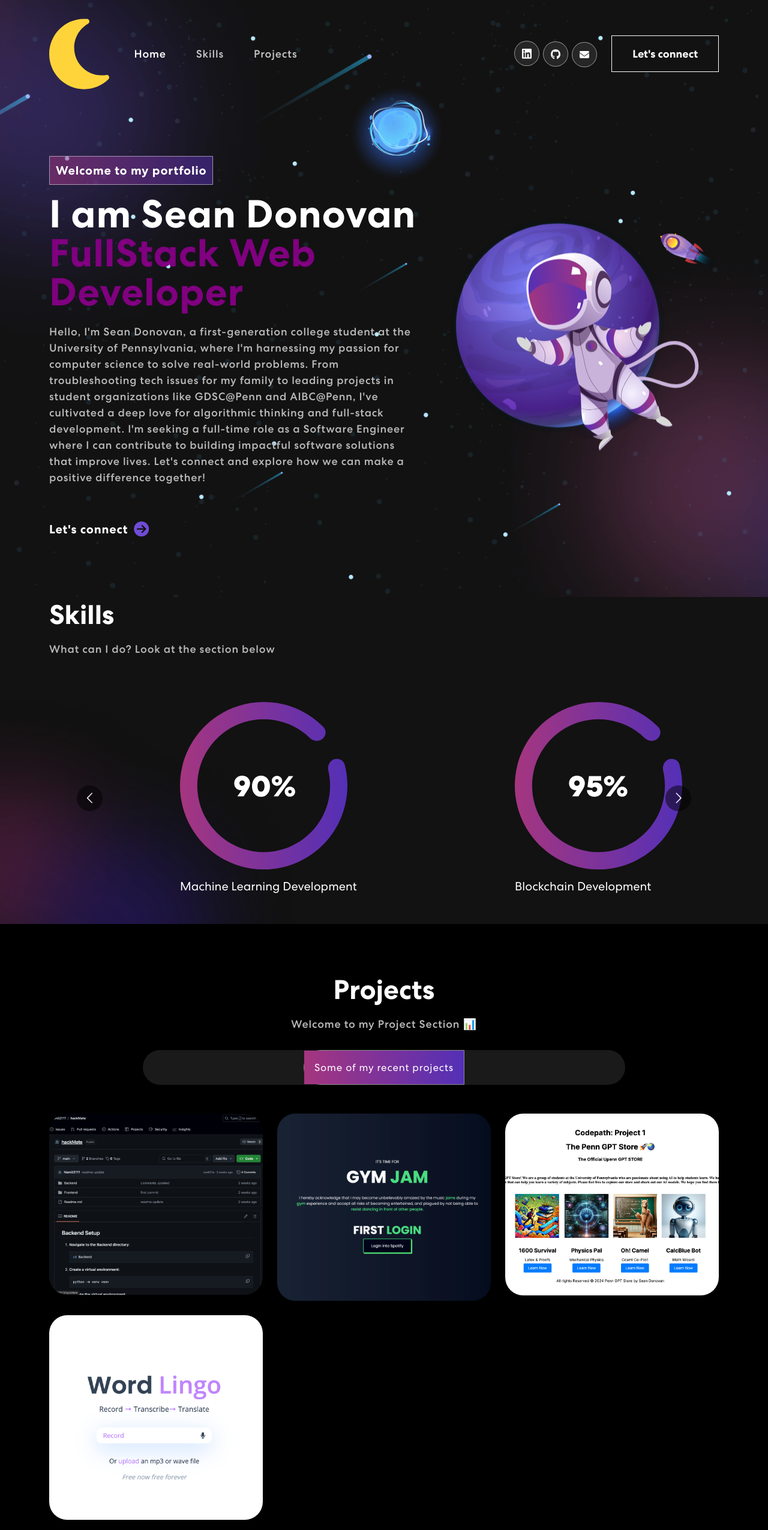
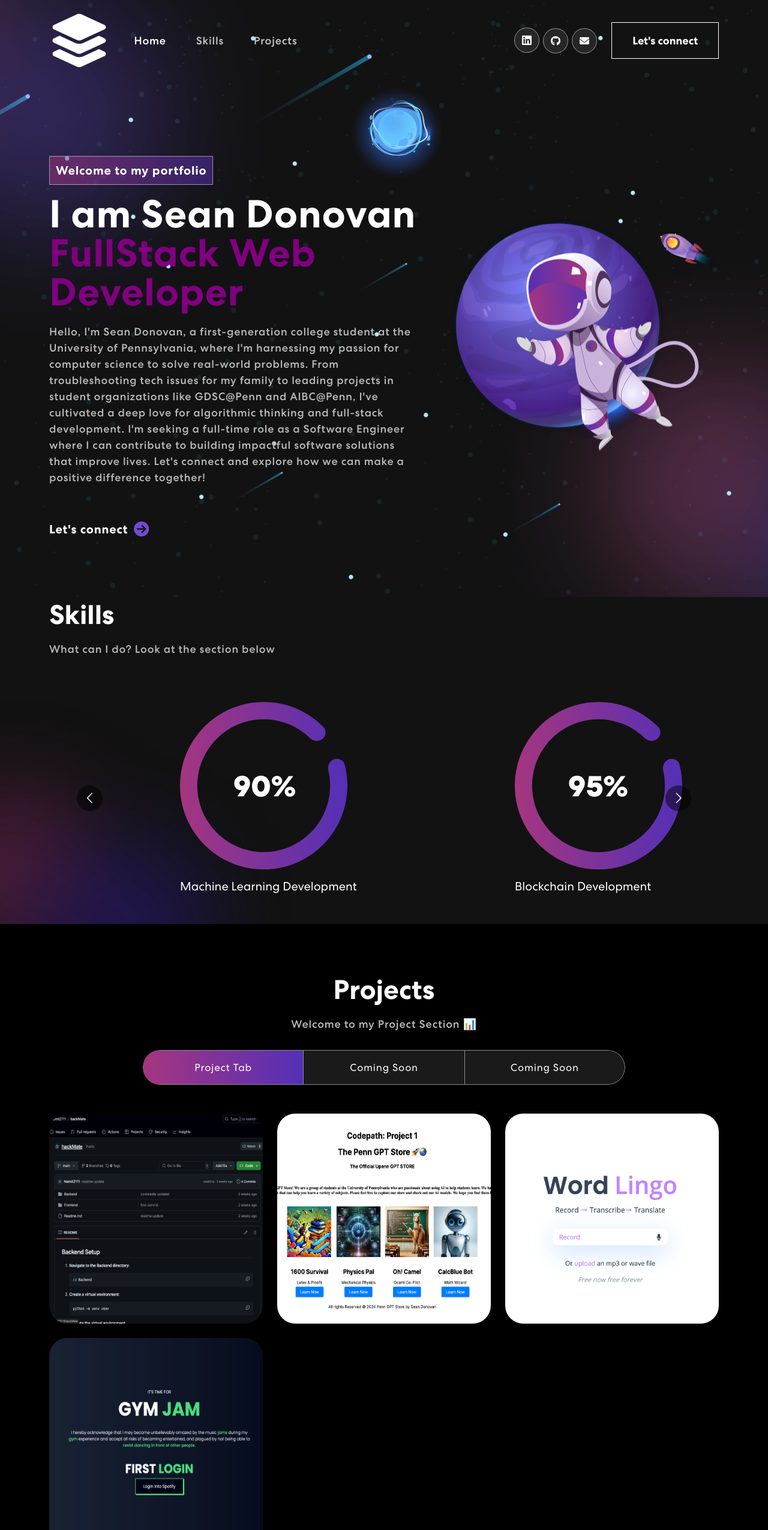
Before and after one commit to INTSEAN/portfolio, a React (Vite) app: page / in a window 1280 px wide. Shown: the top 2550 px of the page at 60% size. Built offline with nearby package versions, Linux system fonts and the light colour scheme.

Commit message:
Updated App.css, added fill attribute to Instagram icon, modified Banner.jsx, Footer.jsx, NavBar.jsx, ProjectCard.jsx, and Projects.jsx components

```diff
--- a/src/App.css
+++ b/src/App.css
@@ -422,6 +422,12 @@ nav.navbar .navbar-toggler[aria-expanded="true"] .navbar-toggler-icon {
   overflow: hidden;
   margin-bottom: 24px;
 }
+.proj-imgbx img {
+  image-rendering: optimizeQuality;
+  height: 350px;
+}
+
+
 .proj-imgbx::before {
   content: "";
   background: linear-gradient(90.21deg, #AA367C -5.91%, #4A2FBD 111.58%);
--- a/src/components/Banner.jsx
+++ b/src/components/Banner.jsx
@@ -46,6 +46,11 @@ function Banner() {
       setDelta(500);
     }
   };
+
+  const scrollToContact = () => {
+    document.getElementById("contact").scrollIntoView({ behavior: "smooth" });
+  };
+
   return (
     <>
       <section className="banner" id="home">
@@ -79,7 +84,7 @@ function Banner() {
                       that improve lives. Let's connect and explore how we can
                       make a positive difference together!
                     </p>
-                    <button onClick={() => console.log("connect")}>
+                    <button onClick={scrollToContact}>
                       Let's connect
                       <i
                         class="fa-solid fa-circle-arrow-right"
--- a/src/components/Footer.jsx
+++ b/src/components/Footer.jsx
@@ -2,7 +2,7 @@ import React from "react";
 import { Container, Row, Col } from "react-bootstrap";
 import navIcon1 from "../assets/img/nav-icon1.svg";
 import navIcon2 from "../assets/img/github-brands-solid.svg";
-import navIcon3 from "../assets/img/envelope-regular.svg";
+import navIcon3 from "../assets/img/instagram-brands-solid.svg";
 import Newsletter from "./Newsletter.jsx";
 
 function Footer() {
@@ -15,13 +15,16 @@ function Footer() {
           </Col>
           <Col>
             <div className="social-icon">
-              <a href="https://www.linkedin.com/in/seandonovan-upenn/">
+              <a
+                target="blank"
+                href="https://www.linkedin.com/in/seandonovan-upenn/"
+              >
                 <img src={navIcon1} alt="Icon" />
               </a>
-              <a href="https://www.github.com/INTSEAN/">
+              <a target="blank" href="https://www.github.com/INTSEAN/">
                 <img src={navIcon2} alt="Icon" />
               </a>
-              <a href="mailto:donovans064@gmail.com">
+              <a target="blank" href="https://www.instagram.com/sensei.sean_">
                 <img src={navIcon3} alt="Icon" />
               </a>
             </div>
--- a/src/components/NavBar.jsx
+++ b/src/components/NavBar.jsx
@@ -2,7 +2,7 @@ import Container from "react-bootstrap/Container";
 import React from "react";
 import Nav from "react-bootstrap/Nav";
 import Navbar from "react-bootstrap/Navbar";
-import logo from "../assets/img/house-solid.svg";
+import logo from "../assets/img/logo-solid.svg";
 import { useState, useEffect } from "react";
 import mail from "../assets/img/envelope-regular.svg";
 import linkedin from "../assets/img/linkedin-brands-solid.svg";
@@ -34,11 +34,15 @@ function NavBar() {
     window.location.href = "mailto:donovans064@gmail.com";
   }
 
+  const scrollToContact = () => {
+    document.getElementById("contact").scrollIntoView({ behavior: "smooth" });
+  };
+
   return (
     <Navbar expand="lg" className={scroll ? "Scrolled" : ""}>
       <Container>
         <Navbar.Brand href="#home" className="navbar-brand">
-          <a>
+          <a href="https://seandonovan.app.netlify/">
             <img src={logo} alt="logo" />
           </a>
         </Navbar.Brand>
@@ -77,17 +81,20 @@ function NavBar() {
           </Nav>
           <span className="navbar-text">
             <div className="social-icon">
-              <a href="https://www.linkedin.com/in/seandonovan-upenn/">
+              <a
+                target="blank"
+                href="https://www.linkedin.com/in/seandonovan-upenn/"
+              >
                 <img src={linkedin} alt="" />
               </a>
-              <a href="https://www.github.com/INTSEAN/">
+              <a target="blank" href="https://www.github.com/INTSEAN/">
                 <img src={github} alt="" />
               </a>
-              <a href="mailto:donovans064@gmail.com">
+              <a target="blank" href="mailto:donovans064@gmail.com">
                 <img onClick={handleEmail} src={mail} alt="" />
               </a>
             </div>
-            <button className="#footer" onClick={() => console.log("connect")}>
+            <button className="#footer" onClick={scrollToContact}>
               Let's connect
             </button>
           </span>
--- a/src/components/ProjectCard.jsx
+++ b/src/components/ProjectCard.jsx
@@ -1,15 +1,18 @@
 import { Col } from "react-bootstrap";
 
 function ProjectCard({ title, description, imgUrl, link }) {
+  function handleClick() {
+    window.open(link);
+  }
   return (
     <Col sm={6} md={4}>
-      <div className="proj-imgbx">
-        <a href={link}>
-          <img src={imgUrl} alt="Image Card" />
-        </a>
+      <div className="proj-imgbx" onClick={handleClick}>
+        <img src={imgUrl} alt="Image Card" />
+
         <div className="proj-txtx">
           <h4>{title}</h4>
-          <span>{description}</span>
+          <span>{description}</span> <br />
+          <span>Click on me</span>
         </div>
       </div>
     </Col>
--- a/src/components/Projects.jsx
+++ b/src/components/Projects.jsx
@@ -15,13 +15,7 @@ function Projects() {
       title: "Hack Mate",
       description: "Social Media + Hackathons",
       imgUrl: hackmate,
-      link: "https://www.google.com",
-    },
-    {
-      title: "Gym Jam",
-      description: "Fitness + Music👟",
-      imgUrl: gymJam,
-      link: "https://gymjam.netlify.app/",
+      link: "https://github.com/Namit2111/hackMate",
     },
     {
       title: "Penn GPT",
@@ -34,6 +28,12 @@ function Projects() {
       description: "Machine Learning + Linguistics 💻",
       imgUrl: wordLingo,
       link: "https://wordlingo.netlify.app/",
+    },
+    {
+      title: "Gym Jam",
+      description: "Fitness + Music👟",
+      imgUrl: gymJam,
+      link: "https://gymjam.netlify.app/",
     },
   ];
   return (
@@ -54,27 +54,26 @@ function Projects() {
                         id="pills-tab"
                       >
                         <Nav.Item>
-                          <Nav.Link eventKey="first">
-                            Some of my recent projects
-                          </Nav.Link>
-                        </Nav.Item>
-                        {/* <Nav.Item>
-                          <Nav.Link eventKey="second">Tab 2</Nav.Link>
+                          <Nav.Link eventKey="first">Project Tab</Nav.Link>
                         </Nav.Item>
                         <Nav.Item>
-                          <Nav.Link eventKey="third">Tab 3</Nav.Link>
-                        </Nav.Item> */}
+                          <Nav.Link eventKey="second"> Coming Soon </Nav.Link>
+                        </Nav.Item>
+                        <Nav.Item>
+                          <Nav.Link eventKey="third"> Coming Soon</Nav.Link>
+                        </Nav.Item>
                       </Nav>
                       <Tab.Content>
                         <Tab.Pane eventKey="first">
+                          {" "}
                           <Row>
                             {projects.map((project, index) => {
                               return <ProjectCard key={index} {...project} />;
                             })}
                           </Row>
                         </Tab.Pane>
-                        {/* <Tab.Pane eventKey="second">Hbuydeu</Tab.Pane>
-                        <Tab.Pane eventKey="third">ferfrefre</Tab.Pane> */}
+                        <Tab.Pane eventKey="second"></Tab.Pane>
+                        <Tab.Pane eventKey="third"></Tab.Pane>
                       </Tab.Content>
                     </Tab.Container>
                   </div>
```
Also changed, not shown: src/assets/img/instagram-brands-solid.svg, src/assets/img/logo-solid.svg (added).
